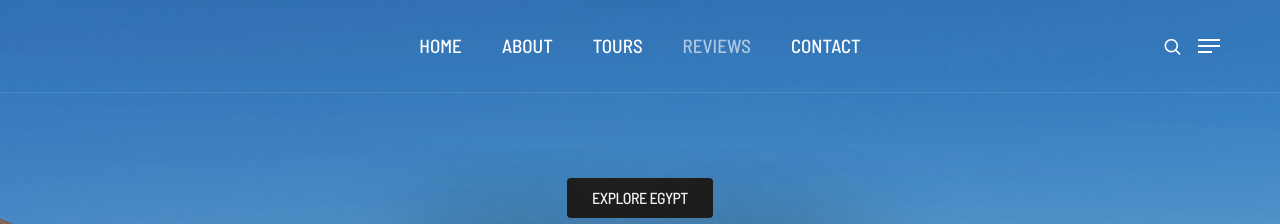
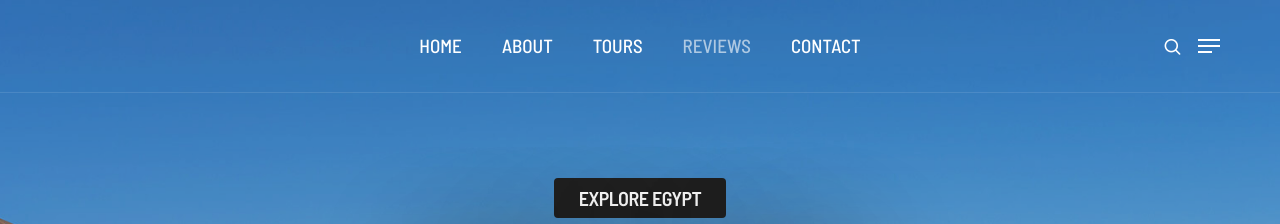
Before and after one commit to ilija-alassaad/Travel-project, a website: page public/reviews.html in a window 1280 px wide. Shown: the top 224 px of the page. Drawn offline with Linux system fonts and the light colour scheme.

Commit message:
last edit

```diff
--- a/public/reviews.html
+++ b/public/reviews.html
@@ -142,7 +142,7 @@
             <div class="container">
                 <div class="row align-items-center justify-content-center extra-small-screen">
                     <div class="col-lg-6 col-md-8 position-relative text-center page-title-extra-large" data-anime='{ "el": "childs", "translateY": [30, 0], "opacity": [0,1], "duration": 600, "delay": 0, "staggervalue": 300, "easing": "easeOutQuad" }'>
-                        <h2 class="text-uppercase mb-10px alt-font text-white fw-500 bg-dark-gray border-radius-4px">Explore Egypt</h2>
+                        <h2 class="text-uppercase fs-5 mb-10px alt-font text-white fw-600 bg-dark-gray border-radius-4px">Explore Egypt</h2>
                         <h1 class="mb-0 text-white alt-font ls-minus-2px text-uppercase fw-600 text-shadow-double-large">Guest reviews</h1>
                     </div>
                 </div>
```
